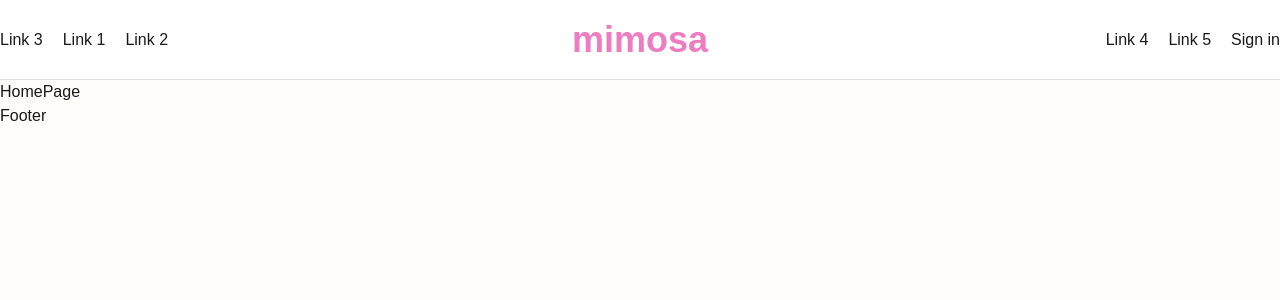
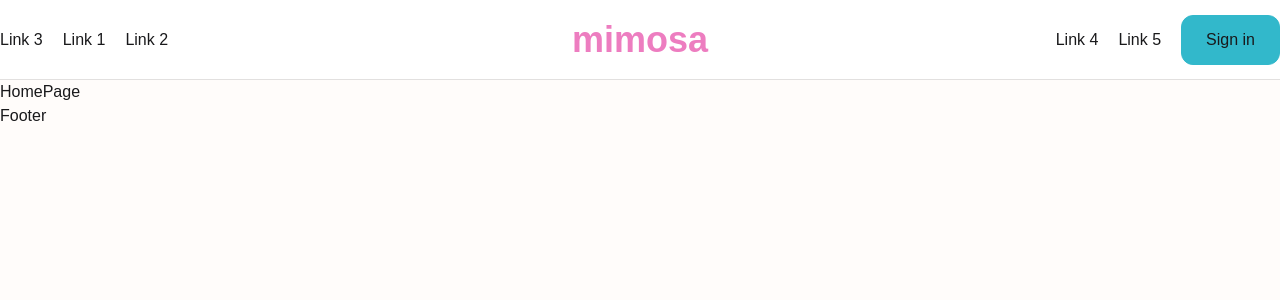
Before and after one commit to kajal-rekha/mimosa, a Next.js app: page / in a window 1280 px wide. Shown: the top 300 px of the page. Built offline with nearby package versions, Linux system fonts and the light colour scheme; a web font is replaced by a local one.

Commit message:
button variants added

```diff
--- a/app/(home)/page.tsx
+++ b/app/(home)/page.tsx
@@ -1,3 +1,5 @@
+import Button from "@/components/ui/Button";
+
 const HomePage = () => {
   return <main>HomePage</main>;
 };
--- /dev/null
+++ b/app/user/sign-in/layout.tsx
@@ -0,0 +1,13 @@
+import type { Metadata } from "next";
+
+export const metadata: Metadata = {
+  title: "Mimosa | Sign in",
+};
+
+export default function SignInLayout({
+  children,
+}: {
+  children: React.ReactNode;
+}) {
+  return <>{children}</>;
+}
--- /dev/null
+++ b/app/user/sign-in/page.tsx
@@ -0,0 +1,5 @@
+const SignInPage = () => {
+  return <main>SignInPage</main>;
+};
+
+export default SignInPage;
--- a/components/shared/Navbar.tsx
+++ b/components/shared/Navbar.tsx
@@ -1,4 +1,5 @@
 import Link from "next/link";
+import { buttonVariants } from "../ui/Button";
 
 const Navbar = () => {
   return (
@@ -36,7 +37,7 @@
         </nav>
         {/* NAV RIGHT */}
         <nav>
-          <ul className="flex gap-5 justify-end">
+          <ul className="flex gap-5 justify-end items-center">
             <li>
               <Link href="/" className="link-item">
                 Link 4
@@ -48,7 +49,12 @@
               </Link>
             </li>
             <li>
-              <Link href="/user/sign-in">Sign in</Link>
+              <Link
+                href="/user/sign-in"
+                className={buttonVariants({ variant: "ocean" })}
+              >
+                Sign in
+              </Link>
             </li>
           </ul>
         </nav>
--- /dev/null
+++ b/components/ui/Button.tsx
@@ -0,0 +1,63 @@
+import { cva, VariantProps } from "class-variance-authority";
+import { cn } from "@/lib/utils";
+
+export const buttonVariants = cva(
+  "inline-block text-center px-6 py-3 rounded-xl border eq font-medium active:scale-105 disabled:border-grey disabled:bg-grey disabled:text-dark/50 disabled:cursor-not-allowed",
+  {
+    variants: {
+      variant: {
+        dark: "border-dark bg-dark text-white hover:border-dark/90 hover:bg-dark/90",
+        outline:
+          "border-dark bg-transparent text-dark hover:bg-dark hover:text-white",
+        ghost:
+          "border-transparent bg-transparent text-dark hover:border-grey hover:bg-grey",
+        rose: "border-red bg-red text-white hover:border-red/90 hover:bg-red/90",
+        valentine:
+          "border-pink bg-pink text-dark hover:border-pink/90 hover:bg-pink/90",
+        halloween:
+          "border-orange bg-orange text-dark hover:border-orange/90 hover:bg-orange/90",
+        success:
+          "border-green bg-green text-dark hover:border-green/90 hover:bg-green/90",
+        ocean:
+          "border-blue bg-blue text-dark hover:border-blue/90 hover:bg-blue/90",
+        violet:
+          "border-violet bg-violet text-white hover:border-violet/90 hover:bg-violet/90",
+      },
+      size: {
+        auto: "w-auto",
+        full: "w-full",
+      },
+    },
+
+    defaultVariants: {
+      variant: "dark",
+      size: "auto",
+    },
+  }
+);
+
+interface ButtonProps
+  extends React.ButtonHTMLAttributes<HTMLButtonElement>,
+    VariantProps<typeof buttonVariants> {}
+
+const Button: React.FC<ButtonProps> = ({
+  children,
+  type,
+  disabled,
+  onClick,
+  variant,
+  size,
+}) => {
+  return (
+    <button
+      onClick={onClick}
+      type={type}
+      disabled={disabled}
+      className={cn(buttonVariants({ variant, size }))}
+    >
+      {children}
+    </button>
+  );
+};
+
+export default Button;
--- a/package.json
+++ b/package.json
@@ -13,6 +13,7 @@
     "@types/react": "18.2.20",
     "@types/react-dom": "18.2.7",
     "autoprefixer": "10.4.15",
+    "class-variance-authority": "^0.7.0",
     "clsx": "^2.0.0",
     "eslint": "8.47.0",
     "eslint-config-next": "13.4.18",
```
Also changed, not shown: 1 other file (tests, documents, lock files or other folders).
